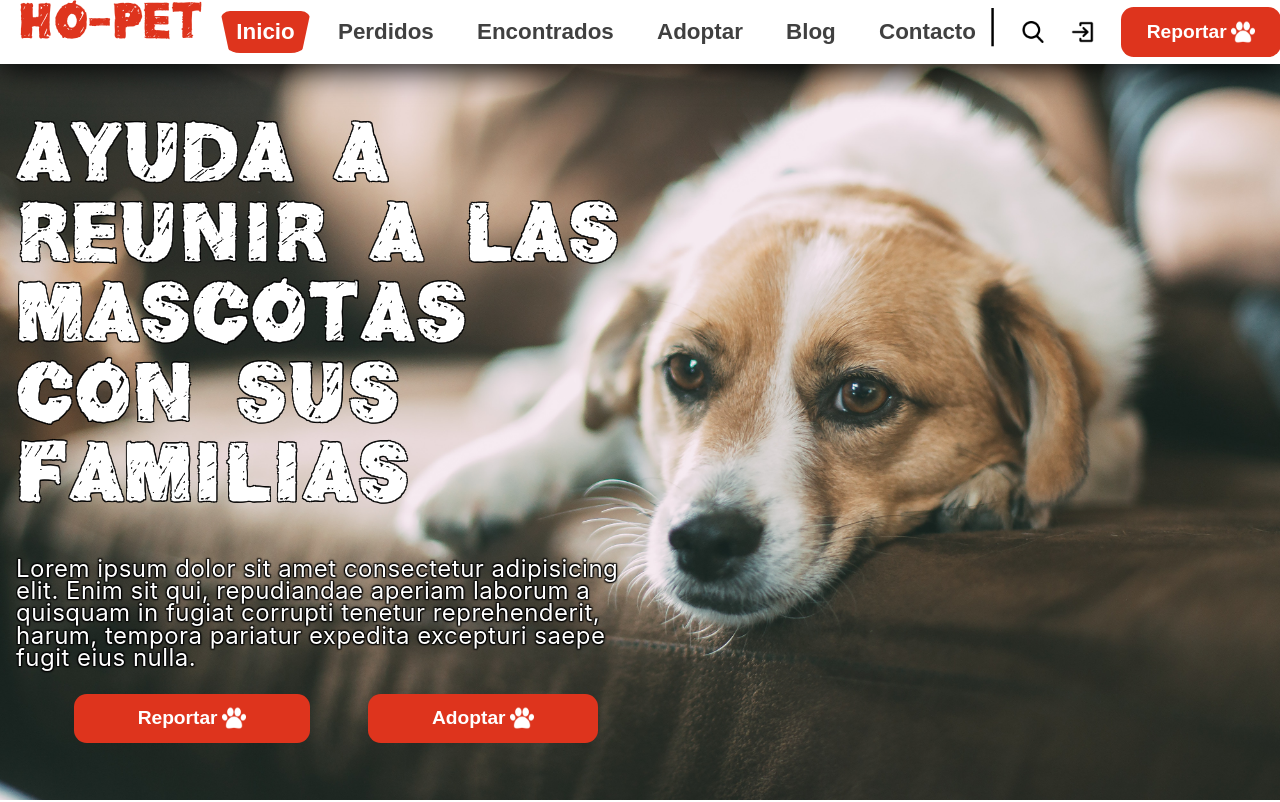
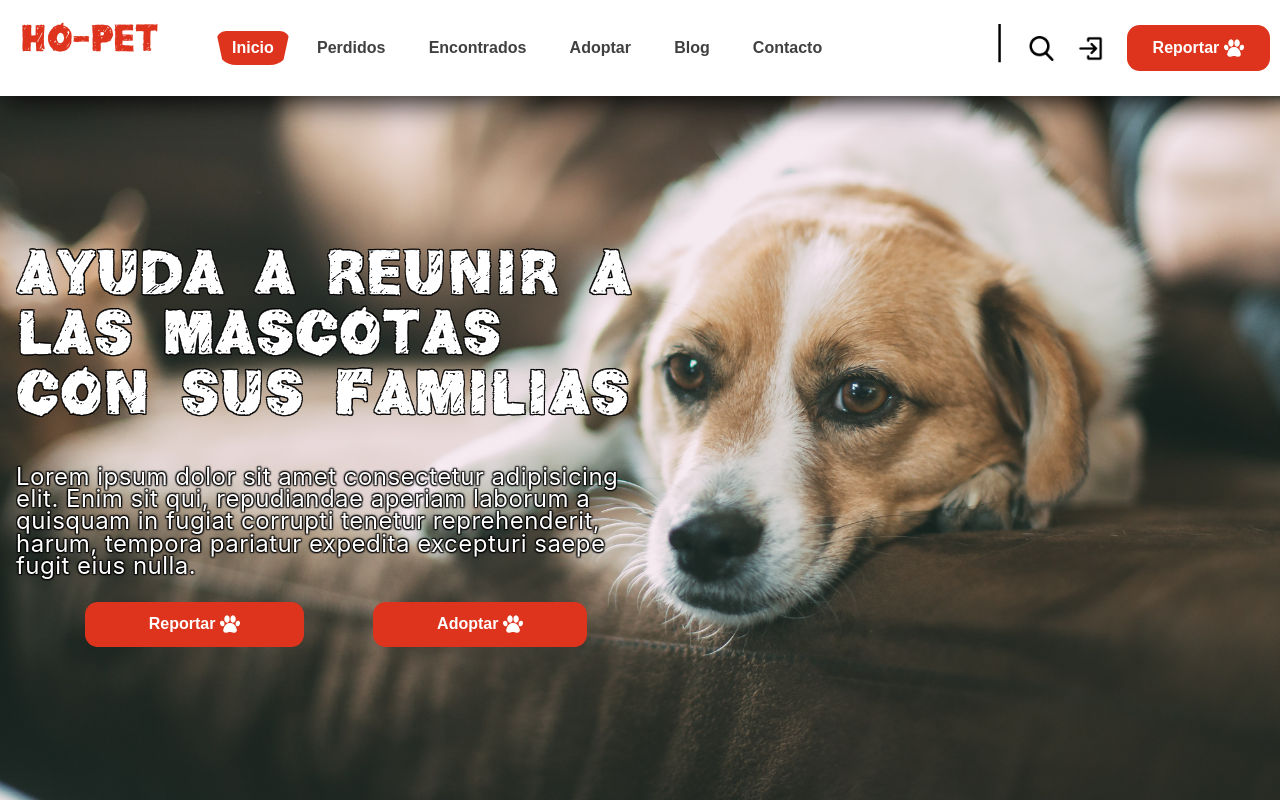
Before and after one commit to santiudev/software-mascotas, a React (Create React App) app: page / in a window 1280 px wide. Shown: the top 802 px of the page. Built offline with nearby package versions, Linux system fonts and the light colour scheme.

Commit message:
Ajustar tamaños de elementos del nav y home
También se realizó unos cambios en la imágen de fondo del home

```diff
--- a/src/componentes/nav/BtnLateral.jsx
+++ b/src/componentes/nav/BtnLateral.jsx
@@ -3,13 +3,11 @@ import styles from "../../css/nav/btnLateral.module.css";
 
 const BtnLateral = ({ src, alt }) => {
 	return(
-		<div className={styles["btn-lateral"]}>
 			<img
 				src={src}
-				className={styles["btn-lateral__img"]}
+				className={styles["btn-lateral"]}
 				alt={alt}
 			/>
-		</div>
 	);
 };
 
--- a/src/css/home/home.module.css
+++ b/src/css/home/home.module.css
@@ -1,9 +1,11 @@
 .header{
+  height: 100vh;
   background-image: url(../../iconos/imagenes\ recursos/img-home.jpg);
-  background-size: 1920px 1080px;
+  background-attachment: fixed;
   background-size: cover;
+  background-repeat: no-repeat;
   display: grid;
-  grid-template-rows: 8vh 92vh;
+  grid-template-rows: 6rem 1fr;
 }
 
 .header__section{
--- a/src/css/nav/btnLateral.module.css
+++ b/src/css/nav/btnLateral.module.css
@@ -1,10 +1,5 @@
 .btn-lateral{
 	cursor: pointer;
-	height: 35%;
-	min-width: 10%;
+	width: 1.563rem;
+	height: 1.563rem;
 }
-
-.btn-lateral__img{
-	max-width: 100%;
-  height: 100%;
-}
--- a/src/css/nav/btnNav.module.css
+++ b/src/css/nav/btnNav.module.css
@@ -1,6 +1,6 @@
 .btn {
 	color: rgba(0, 0, 0, 0.75);
-	font-size: 1.4rem;
+	font-size: 1rem;
 	border: none;
 	font-weight: 700;
 	clip-path: polygon(0 0, 100% 0, 90% 100%, 10% 100%);
--- a/src/css/nav/nav.module.css
+++ b/src/css/nav/nav.module.css
@@ -5,7 +5,7 @@
 	justify-content: space-evenly;
 	user-select: none;
 	box-shadow: 0 4px 2rem;
-	height: 8vh;
+	height: 6rem;
 }
 
 .nav__contenedor-botones{
--- a/src/css/principales/btnPrincipal.module.css
+++ b/src/css/principales/btnPrincipal.module.css
@@ -16,12 +16,12 @@
 }
 
 .btn__text {
-	font-size: 1.2rem;
+	font-size: 1rem;
 	font-weight: bold;
 	color: #fff;
 	margin: 0;
 }
 
 .btn__img {
-	height: 1.5rem;
+	height: 1.25rem;
 }
--- a/src/css/principales/letraTitulo.module.css
+++ b/src/css/principales/letraTitulo.module.css
@@ -5,7 +5,7 @@
 
 .letra-titulo {
 	font-family: letra-titulo;
-	font-size: 3rem;
+	font-size: 2.25rem;
 	margin: 0;
 	padding-bottom: .8rem;
 	min-width: 11rem;
@@ -26,5 +26,5 @@
                .8px .8px 0 #000;
 	-webkit-text-stroke: .4px black;
 	-moz-text-stroke: .4px black;
-	font-size: 5rem;
+	font-size: 3.75rem;
 }
```
